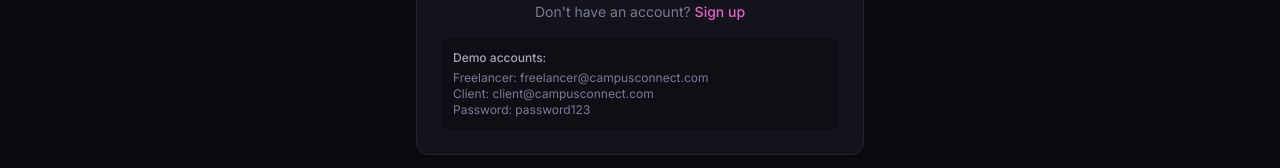
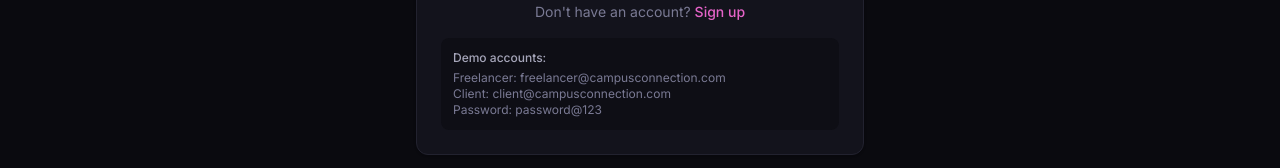
Before and after one commit to yashvskothari/CampusConnect, a React (Vite) app in the folder client/: page /login in a window 1280 px wide. Shown: the part 521-689 px from the top of the page. Built offline with nearby package versions, Linux system fonts and the light colour scheme; no server answers.

Commit message:
refactor login page credentials

```diff
--- a/client/src/pages/LoginPage.tsx
+++ b/client/src/pages/LoginPage.tsx
@@ -60,9 +60,9 @@ export default function LoginPage() {
         </p>
         <div className="mt-4 p-3 bg-surface-50 rounded-lg text-xs text-surface-700">
           <p className="font-medium text-surface-800 mb-1">Demo accounts:</p>
-          <p>Freelancer: freelancer@campusconnect.com</p>
-          <p>Client: client@campusconnect.com</p>
-          <p>Password: password123</p>
+          <p>Freelancer: freelancer@campusconnection.com</p>
+          <p>Client: client@campusconnection.com</p>
+          <p>Password: password@123</p>
         </div>
       </Card>
     </div>
```
